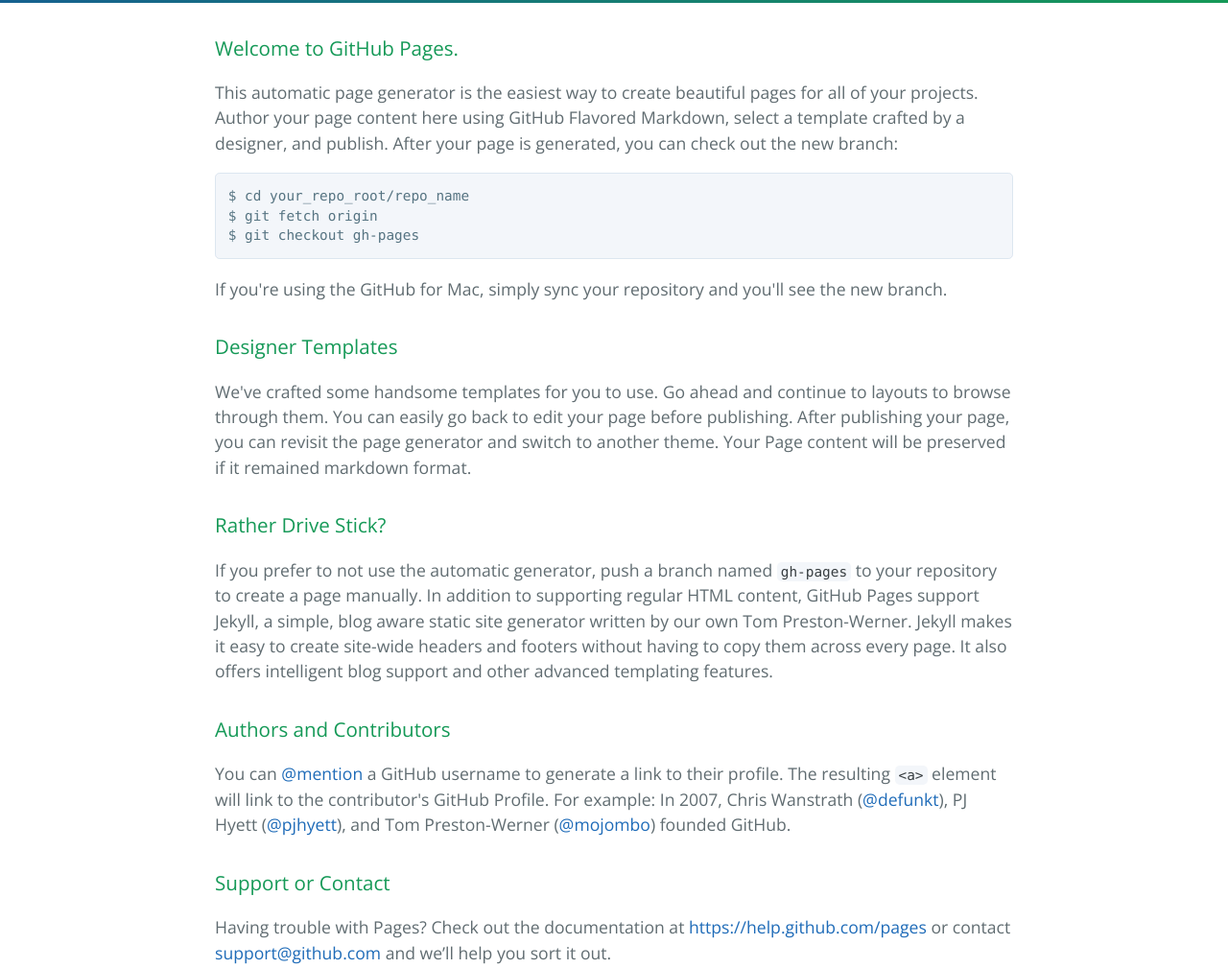
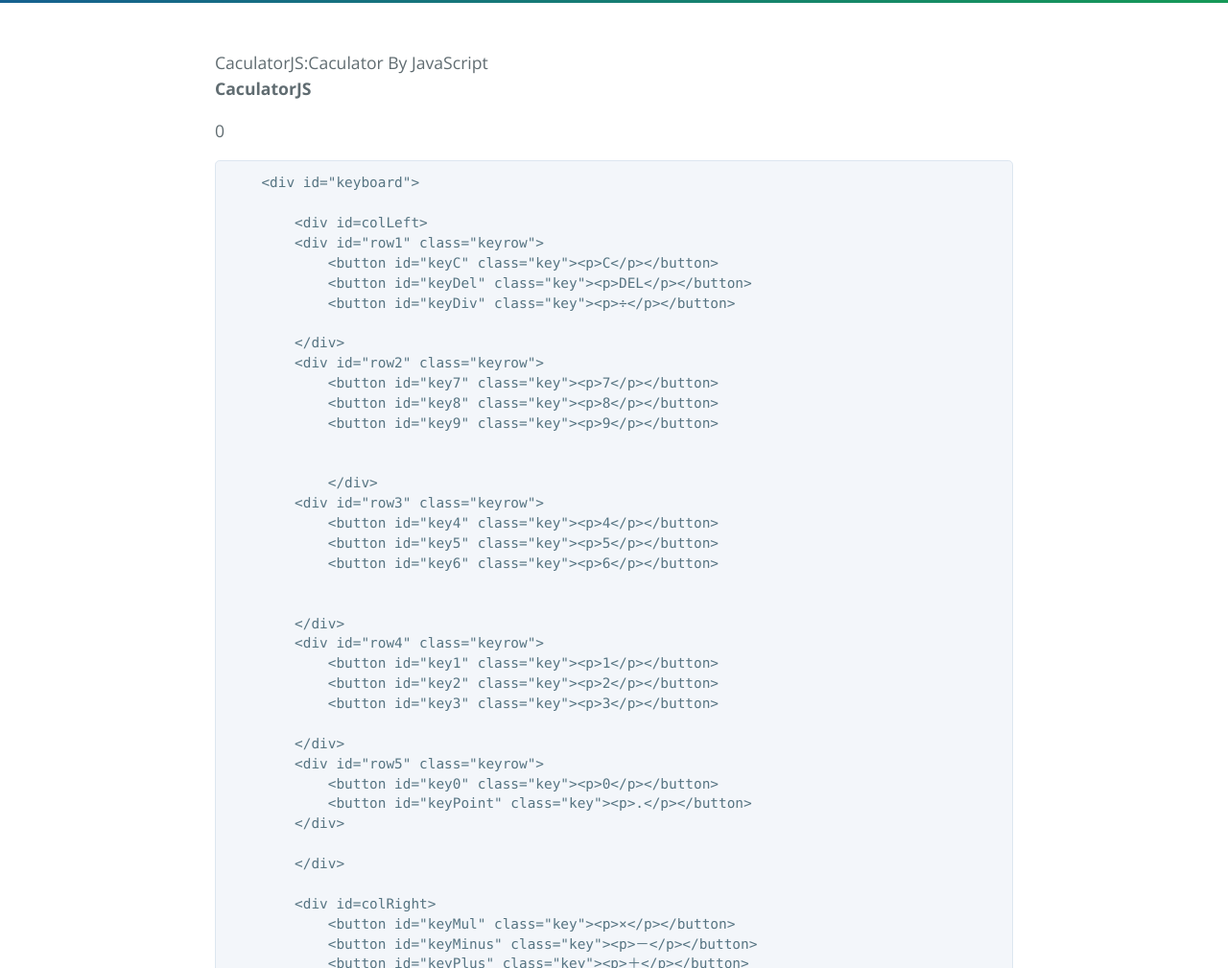
Before and after one commit to forthcode/CalculatorJS, a plain HTML site: page index.html in a window 1280 px wide. Shown: the part 380-1389 px from the top of the page at 96% size. Drawn offline with nearby package versions, Linux system fonts and the light colour scheme.

Commit message:
Create gh-pages branch via GitHub

```diff
--- a/index.html
+++ b/index.html
@@ -19,37 +19,82 @@
     </section>
 
     <section class="main-content">
-      <h3>
-<a id="welcome-to-github-pages" class="anchor" href="#welcome-to-github-pages" aria-hidden="true"><span class="octicon octicon-link"></span></a>Welcome to GitHub Pages.</h3>
+      <p>
+</p>
 
-<p>This automatic page generator is the easiest way to create beautiful pages for all of your projects. Author your page content here using GitHub Flavored Markdown, select a template crafted by a designer, and publish. After your page is generated, you can check out the new branch:</p>
+    CaculatorJS:Caculator By JavaScript
 
-<pre><code>$ cd your_repo_root/repo_name
-$ git fetch origin
-$ git checkout gh-pages
+
+
+
+
+    <div id="continer">
+        <div id="screen">
+            <div id="screenup"><p><b>CaculatorJS</b></p></div>
+            <div id="screendown"><p id="message">0</p></div>
+        </div>
+
+<pre><code>    &lt;div id="keyboard"&gt;
+
+        &lt;div id=colLeft&gt;
+        &lt;div id="row1" class="keyrow"&gt;
+            &lt;button id="keyC" class="key"&gt;&lt;p&gt;C&lt;/p&gt;&lt;/button&gt;
+            &lt;button id="keyDel" class="key"&gt;&lt;p&gt;DEL&lt;/p&gt;&lt;/button&gt;
+            &lt;button id="keyDiv" class="key"&gt;&lt;p&gt;÷&lt;/p&gt;&lt;/button&gt;
+
+        &lt;/div&gt;
+        &lt;div id="row2" class="keyrow"&gt;
+            &lt;button id="key7" class="key"&gt;&lt;p&gt;7&lt;/p&gt;&lt;/button&gt;
+            &lt;button id="key8" class="key"&gt;&lt;p&gt;8&lt;/p&gt;&lt;/button&gt;
+            &lt;button id="key9" class="key"&gt;&lt;p&gt;9&lt;/p&gt;&lt;/button&gt;
+
+
+            &lt;/div&gt;
+        &lt;div id="row3" class="keyrow"&gt;
+            &lt;button id="key4" class="key"&gt;&lt;p&gt;4&lt;/p&gt;&lt;/button&gt;
+            &lt;button id="key5" class="key"&gt;&lt;p&gt;5&lt;/p&gt;&lt;/button&gt;
+            &lt;button id="key6" class="key"&gt;&lt;p&gt;6&lt;/p&gt;&lt;/button&gt;
+
+
+        &lt;/div&gt;
+        &lt;div id="row4" class="keyrow"&gt;
+            &lt;button id="key1" class="key"&gt;&lt;p&gt;1&lt;/p&gt;&lt;/button&gt;
+            &lt;button id="key2" class="key"&gt;&lt;p&gt;2&lt;/p&gt;&lt;/button&gt;
+            &lt;button id="key3" class="key"&gt;&lt;p&gt;3&lt;/p&gt;&lt;/button&gt;
+
+        &lt;/div&gt;
+        &lt;div id="row5" class="keyrow"&gt;
+            &lt;button id="key0" class="key"&gt;&lt;p&gt;0&lt;/p&gt;&lt;/button&gt;
+            &lt;button id="keyPoint" class="key"&gt;&lt;p&gt;.&lt;/p&gt;&lt;/button&gt;
+        &lt;/div&gt;
+
+        &lt;/div&gt;
+
+        &lt;div id=colRight&gt;
+            &lt;button id="keyMul" class="key"&gt;&lt;p&gt;×&lt;/p&gt;&lt;/button&gt;
+            &lt;button id="keyMinus" class="key"&gt;&lt;p&gt;－&lt;/p&gt;&lt;/button&gt;
+            &lt;button id="keyPlus" class="key"&gt;&lt;p&gt;＋&lt;/p&gt;&lt;/button&gt;
+            &lt;button id="keyEqual" class="key"&gt;&lt;p&gt;＝&lt;/p&gt;&lt;/button&gt;
+        &lt;/div&gt;
+
+
+
+    &lt;/div&gt;
+
+
+
+
+
+
+
+&lt;/div&gt;
+
+&lt;div id="version"&gt;&lt;p&gt;CaculatorJS  v1.1.1a&lt;/p&gt;&lt;/div&gt;
 </code></pre>
 
-<p>If you're using the GitHub for Mac, simply sync your repository and you'll see the new branch.</p>
-
-<h3>
-<a id="designer-templates" class="anchor" href="#designer-templates" aria-hidden="true"><span class="octicon octicon-link"></span></a>Designer Templates</h3>
-
-<p>We've crafted some handsome templates for you to use. Go ahead and continue to layouts to browse through them. You can easily go back to edit your page before publishing. After publishing your page, you can revisit the page generator and switch to another theme. Your Page content will be preserved if it remained markdown format.</p>
-
-<h3>
-<a id="rather-drive-stick" class="anchor" href="#rather-drive-stick" aria-hidden="true"><span class="octicon octicon-link"></span></a>Rather Drive Stick?</h3>
-
-<p>If you prefer to not use the automatic generator, push a branch named <code>gh-pages</code> to your repository to create a page manually. In addition to supporting regular HTML content, GitHub Pages support Jekyll, a simple, blog aware static site generator written by our own Tom Preston-Werner. Jekyll makes it easy to create site-wide headers and footers without having to copy them across every page. It also offers intelligent blog support and other advanced templating features.</p>
-
-<h3>
-<a id="authors-and-contributors" class="anchor" href="#authors-and-contributors" aria-hidden="true"><span class="octicon octicon-link"></span></a>Authors and Contributors</h3>
-
-<p>You can <a href="https://github.com/blog/821" class="user-mention">@mention</a> a GitHub username to generate a link to their profile. The resulting <code>&lt;a&gt;</code> element will link to the contributor's GitHub Profile. For example: In 2007, Chris Wanstrath (<a href="https://github.com/defunkt" class="user-mention">@defunkt</a>), PJ Hyett (<a href="https://github.com/pjhyett" class="user-mention">@pjhyett</a>), and Tom Preston-Werner (<a href="https://github.com/mojombo" class="user-mention">@mojombo</a>) founded GitHub.</p>
-
-<h3>
-<a id="support-or-contact" class="anchor" href="#support-or-contact" aria-hidden="true"><span class="octicon octicon-link"></span></a>Support or Contact</h3>
-
-<p>Having trouble with Pages? Check out the documentation at <a href="https://help.github.com/pages">https://help.github.com/pages</a> or contact <a href="mailto:support@github.com">support@github.com</a> and we’ll help you sort it out.</p>
+<p>
+</p>
+</div>
 
       <footer class="site-footer">
         <span class="site-footer-owner"><a href="https://github.com/forthcode/CaculatorJS">Caculatorjs</a> is maintained by <a href="https://github.com/forthcode">forthcode</a>.</span>
```
Also changed, not shown: params.json (+1 -1 lines).
